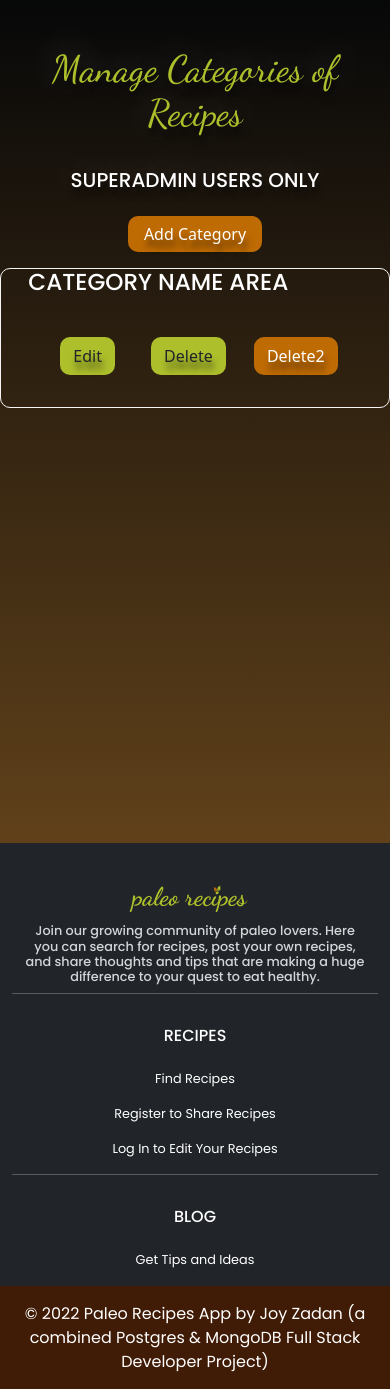
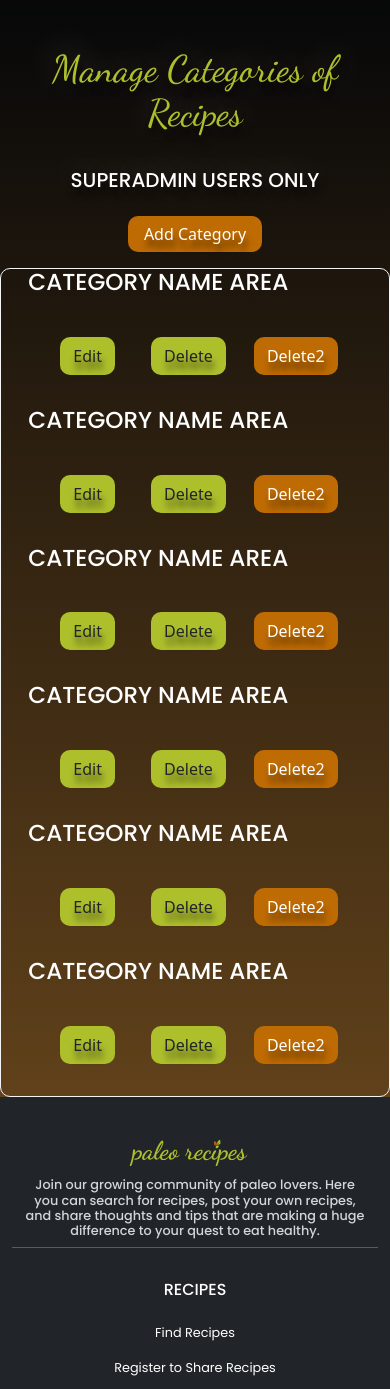
Before and after one commit to JoyZadan/paleo-recipes, a Flask app: page /categories in a window 390 px wide. Shown: the part 60-1449 px from the top of the page. Run offline with Flask 2, Linux system fonts and the light colour scheme; the visitor is signed in with stand-in values (Sample User, id 1); data that the repository does not hold is empty.

Commit message:
continue rebuilding categories page, testing UI and responsiveness with multi card, WIP

```diff
--- a/paleorecipes/templates/categories.html
+++ b/paleorecipes/templates/categories.html
@@ -26,8 +26,46 @@
                     <button class="btn btn-alt text-center mx-2" type="submit">Delete2</button>
                 </div>
             </div>
-
-
+            <div class="each-category-card">
+                <h3 class="text-white">CATEGORY NAME AREA</h3>
+                <div class="card-body text-center">
+                    <a href="" class="btn btn-solid">Edit</a>
+                    <a href="" class="btn btn-solid">Delete</a>
+                    <button class="btn btn-alt text-center mx-2" type="submit">Delete2</button>
+                </div>
+            </div>
+            <div class="each-category-card">
+                <h3 class="text-white">CATEGORY NAME AREA</h3>
+                <div class="card-body text-center">
+                    <a href="" class="btn btn-solid">Edit</a>
+                    <a href="" class="btn btn-solid">Delete</a>
+                    <button class="btn btn-alt text-center mx-2" type="submit">Delete2</button>
+                </div>
+            </div>
+            <div class="each-category-card">
+                <h3 class="text-white">CATEGORY NAME AREA</h3>
+                <div class="card-body text-center">
+                    <a href="" class="btn btn-solid">Edit</a>
+                    <a href="" class="btn btn-solid">Delete</a>
+                    <button class="btn btn-alt text-center mx-2" type="submit">Delete2</button>
+                </div>
+            </div>
+            <div class="each-category-card">
+                <h3 class="text-white">CATEGORY NAME AREA</h3>
+                <div class="card-body text-center">
+                    <a href="" class="btn btn-solid">Edit</a>
+                    <a href="" class="btn btn-solid">Delete</a>
+                    <button class="btn btn-alt text-center mx-2" type="submit">Delete2</button>
+                </div>
+            </div>
+            <div class="each-category-card">
+                <h3 class="text-white">CATEGORY NAME AREA</h3>
+                <div class="card-body text-center">
+                    <a href="" class="btn btn-solid">Edit</a>
+                    <a href="" class="btn btn-solid">Delete</a>
+                    <button class="btn btn-alt text-center mx-2" type="submit">Delete2</button>
+                </div>
+            </div>
         </div>
 
 
```
